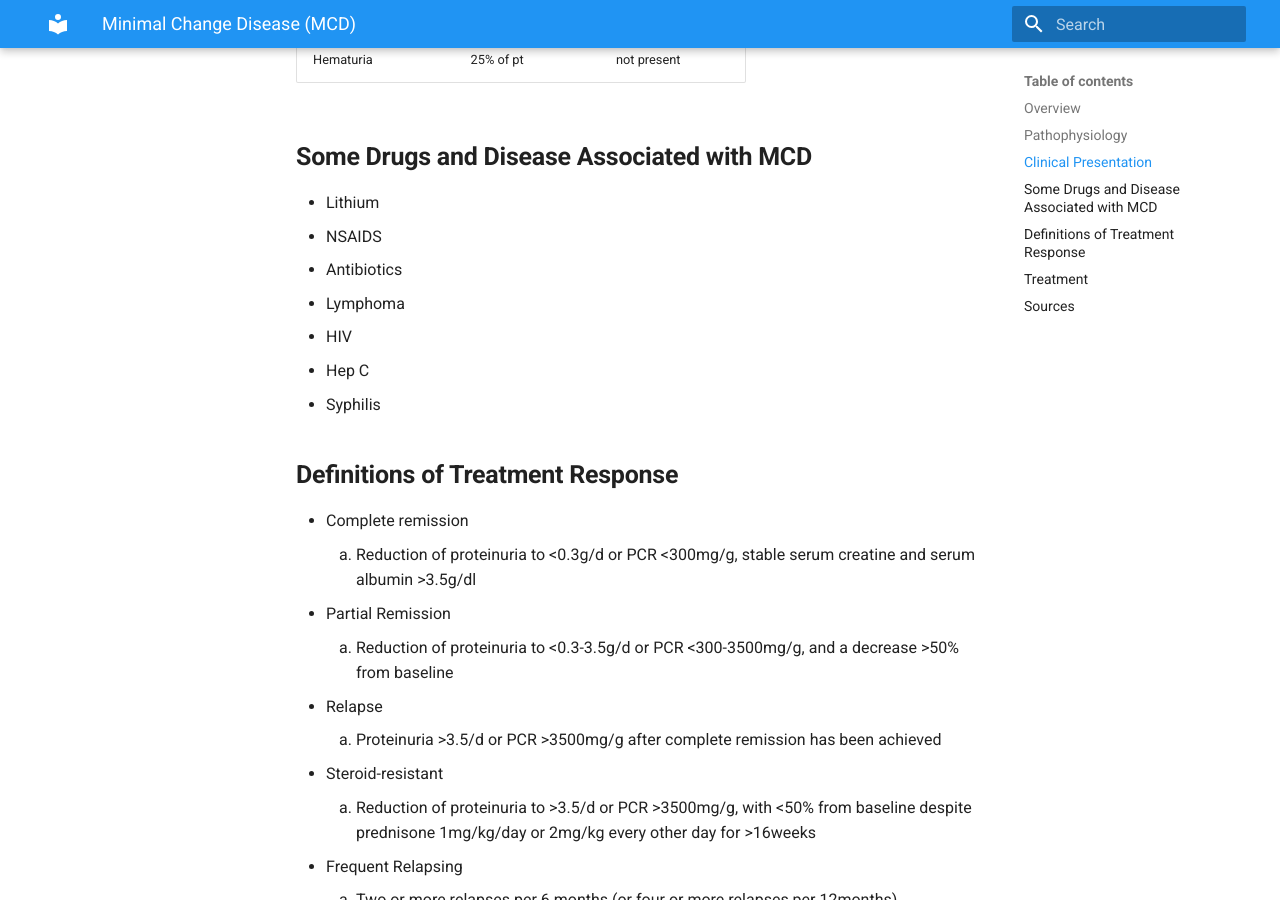
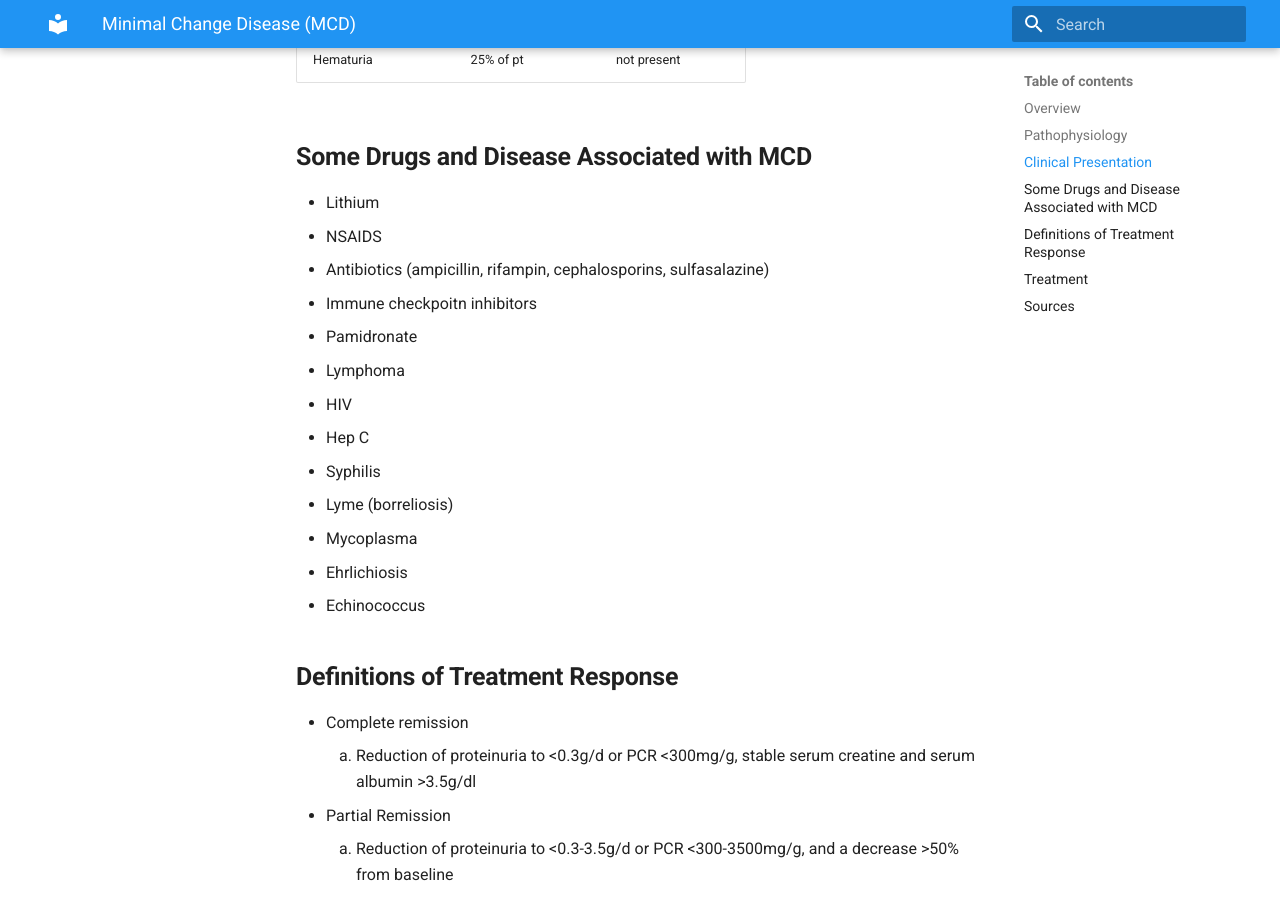
Before and after one commit to TTUNEPH2025/GN, an MkDocs documentation site: the page built from docs/MCD.md, in a window 1280 px wide and 900 px high, scrolled down 1271 px. Built offline with MkDocs 1.6.1 and Material for MkDocs 9.7.7, drawn with Linux system fonts in a browser that asks for light colours.

Commit message:
Update MCD.md

```diff
--- a/docs/MCD.md
+++ b/docs/MCD.md
@@ -30,11 +30,17 @@
 ## **Some Drugs and Disease Associated with MCD**
  * Lithium
  * NSAIDS
- * Antibiotics
+ * Antibiotics (ampicillin, rifampin, cephalosporins, sulfasalazine)
+ * Immune checkpoitn inhibitors
+ * Pamidronate
  * Lymphoma
  * HIV
  * Hep C
  * Syphilis
+ * Lyme (borreliosis)
+ * Mycoplasma
+ * Ehrlichiosis
+ * Echinococcus
 ## **Definitions of Treatment Response**
  * Complete remission
     1. Reduction of proteinuria to <0.3g/d or PCR <300mg/g, stable serum creatine and serum albumin >3.5g/dl
```
